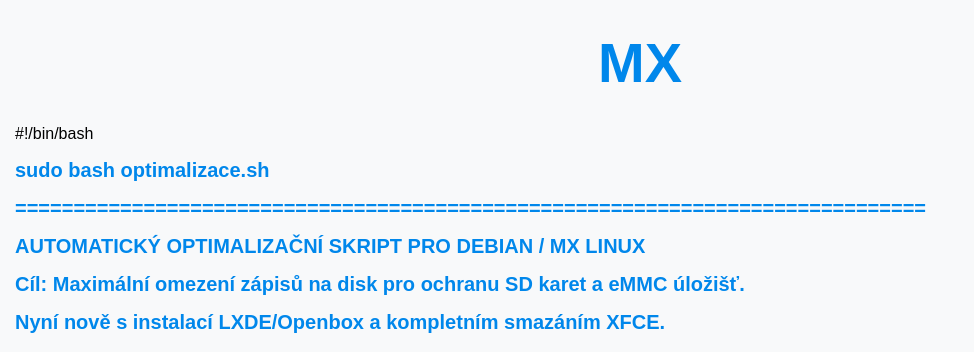
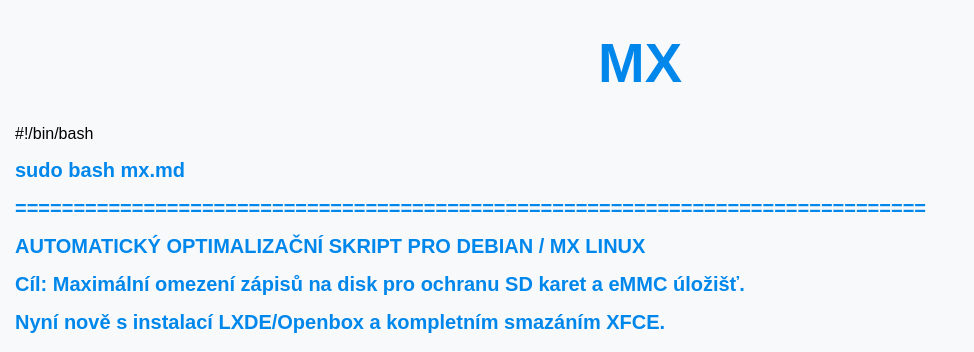
Before and after one commit to bedjan/bedjan.github.io, a Jekyll site: the page built from mx.md, in a window 1280 px wide and 900 px high. Shown: the top 352 px of the window, without its empty margins (0-974 px from the left). Built offline with Jekyll 4.4.1, drawn with Linux system fonts in a browser that asks for light colours; our own code applies the rules of GitHub Pages for plain Markdown files.

Commit message:
Update mx.md

```diff
--- a/mx.md
+++ b/mx.md
@@ -1,6 +1,6 @@
 #!/bin/bash
 
-# sudo bash optimalizace.sh
+# sudo bash mx.md
 
 # ==============================================================================
 # AUTOMATICKÝ OPTIMALIZAČNÍ SKRIPT PRO DEBIAN / MX LINUX
```
